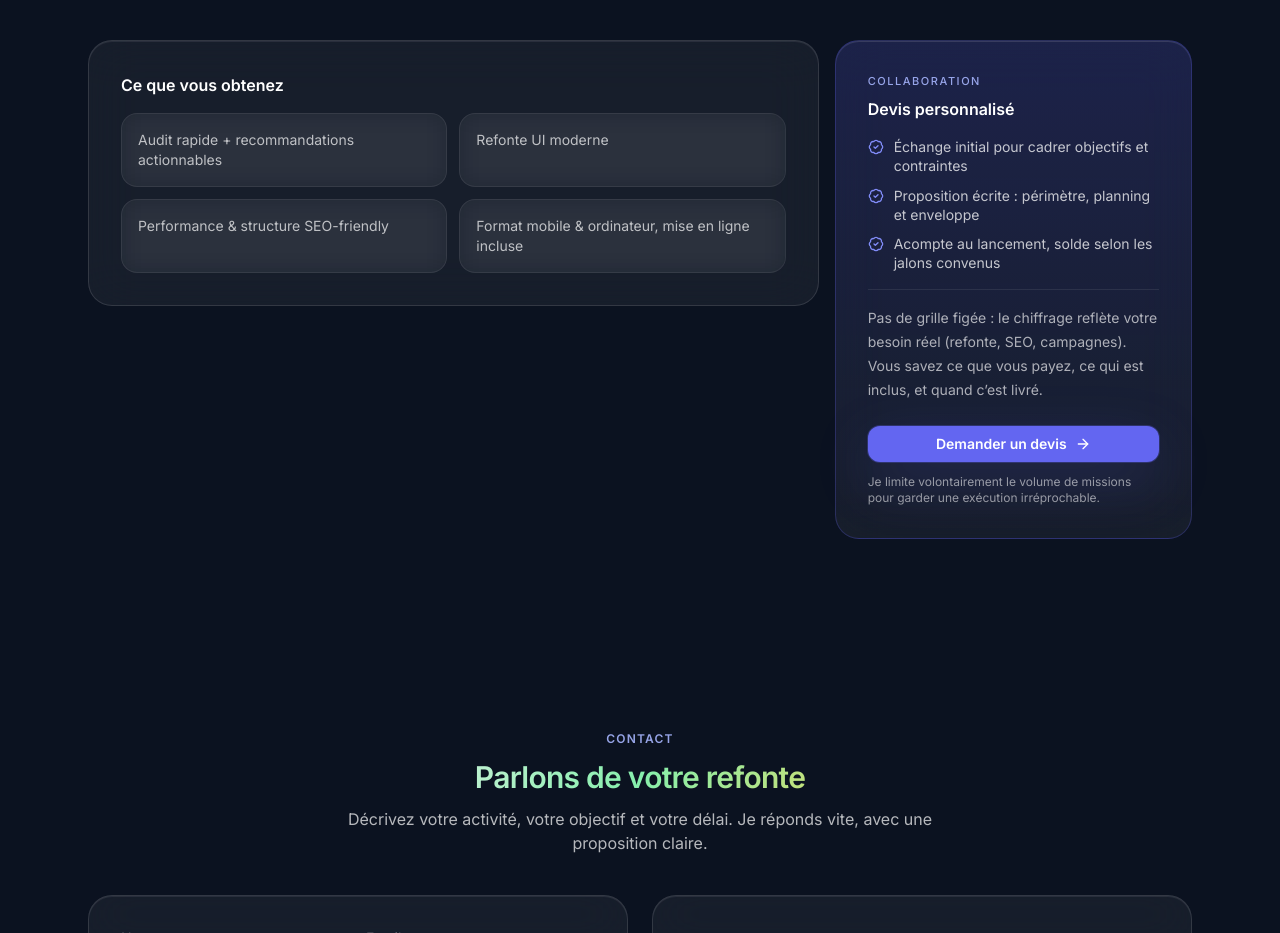
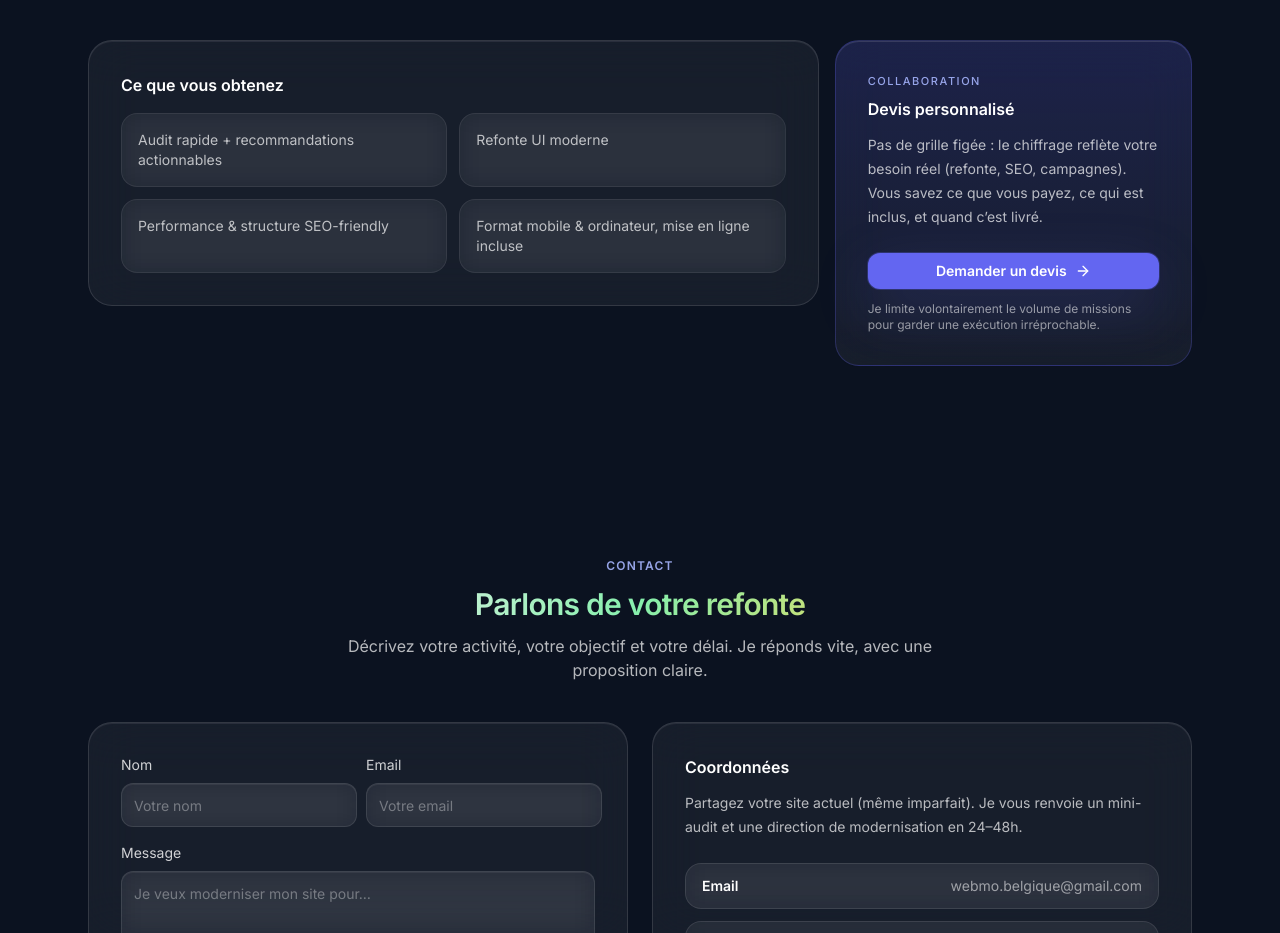
Before and after one commit to roangls-droid/webmo, a React (Vite) app: page / in a window 1280 px wide. Shown: the part 2221-3154 px from the top of the page. Built offline with nearby package versions, Linux system fonts and the light colour scheme.

Commit message:
Mon approche: retirer la liste à puces sous le devis
Made-with: Cursor

```diff
--- a/src/App.tsx
+++ b/src/App.tsx
@@ -79,11 +79,6 @@ const COPY = {
       i4: "Format mobile & ordinateur, mise en ligne incluse",
       priceEyebrow: "Collaboration",
       priceTitle: "Devis personnalisé",
-      pricePoints: [
-        "Échange initial pour cadrer objectifs et contraintes",
-        "Proposition écrite : périmètre, planning et enveloppe",
-        "Acompte au lancement, solde selon les jalons convenus",
-      ],
       priceDesc:
         "Pas de grille figée : le chiffrage reflète votre besoin réel (refonte, SEO, campagnes). Vous savez ce que vous payez, ce qui est inclus, et quand c’est livré.",
       propose: "Demander un devis",
@@ -158,11 +153,6 @@ const COPY = {
       i4: "Responsive delivery, ready to publish",
       priceEyebrow: "How we work",
       priceTitle: "Custom quote",
-      pricePoints: [
-        "Discovery call to align goals and constraints",
-        "Written proposal: scope, timeline, and budget",
-        "Deposit at kickoff, balance tied to agreed milestones",
-      ],
       priceDesc:
         "No one-size-fits-all pricing: the quote reflects your actual needs (redesign, SEO, campaigns). You know what you pay, what’s included, and when it ships.",
       propose: "Request a quote",
@@ -479,15 +469,7 @@ export default function App() {
                     {t.approach.priceEyebrow}
                   </p>
                   <h3 className="mt-2 text-base font-semibold text-white">{t.approach.priceTitle}</h3>
-                  <ul className="mt-4 space-y-2.5">
-                    {t.approach.pricePoints.map((line) => (
-                      <li key={line} className="flex gap-2.5 text-sm leading-snug text-white/75">
-                        <BadgeCheck className="mt-0.5 h-4 w-4 shrink-0 text-brand-400" aria-hidden />
-                        <span>{line}</span>
-                      </li>
-                    ))}
-                  </ul>
-                  <p className="mt-4 border-t border-white/[0.08] pt-4 text-sm leading-6 text-white/65">
+                  <p className="mt-3 text-sm leading-6 text-white/70">
                     {t.approach.priceDesc}
                   </p>
                   <div className="mt-6">
```
